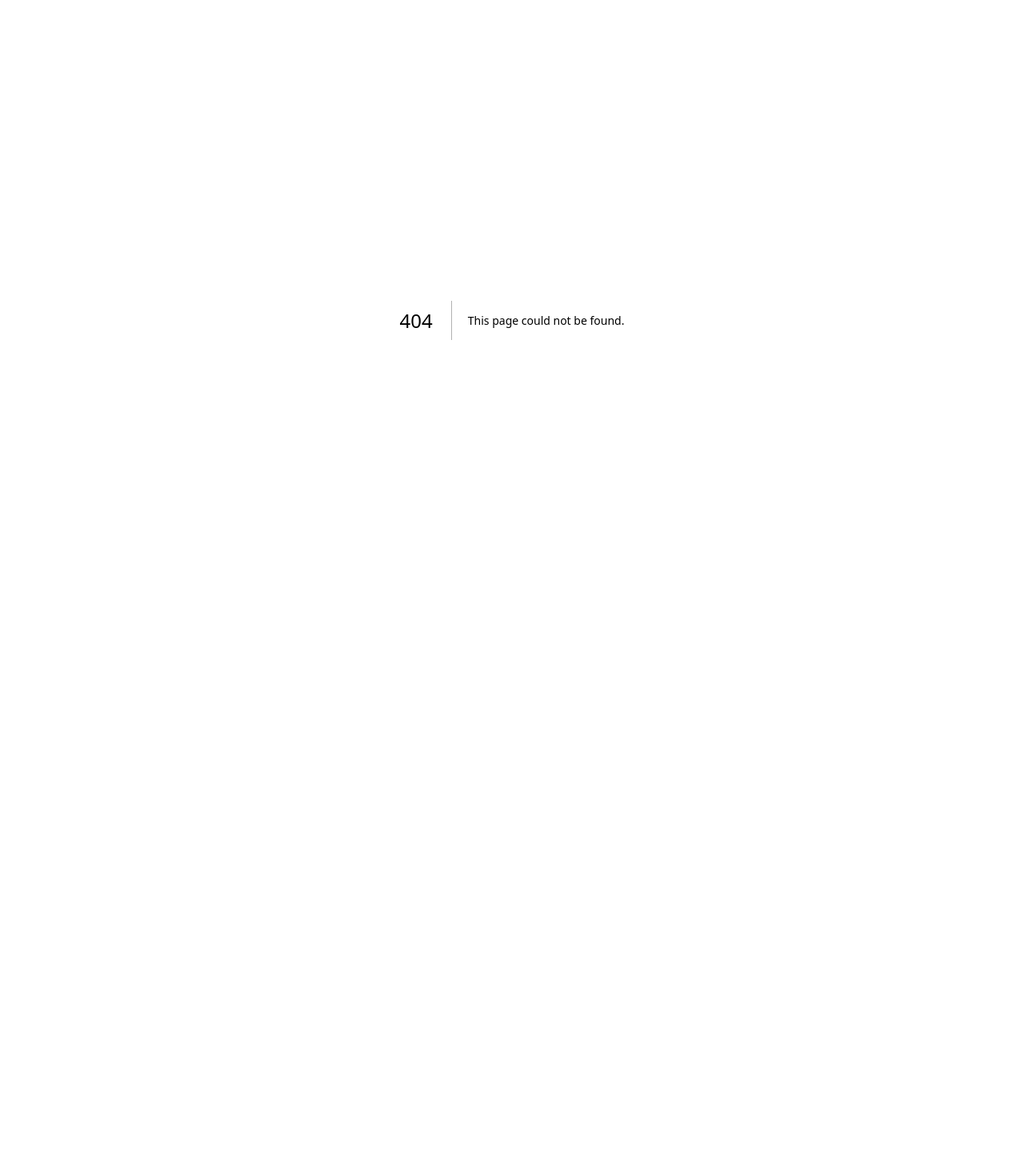
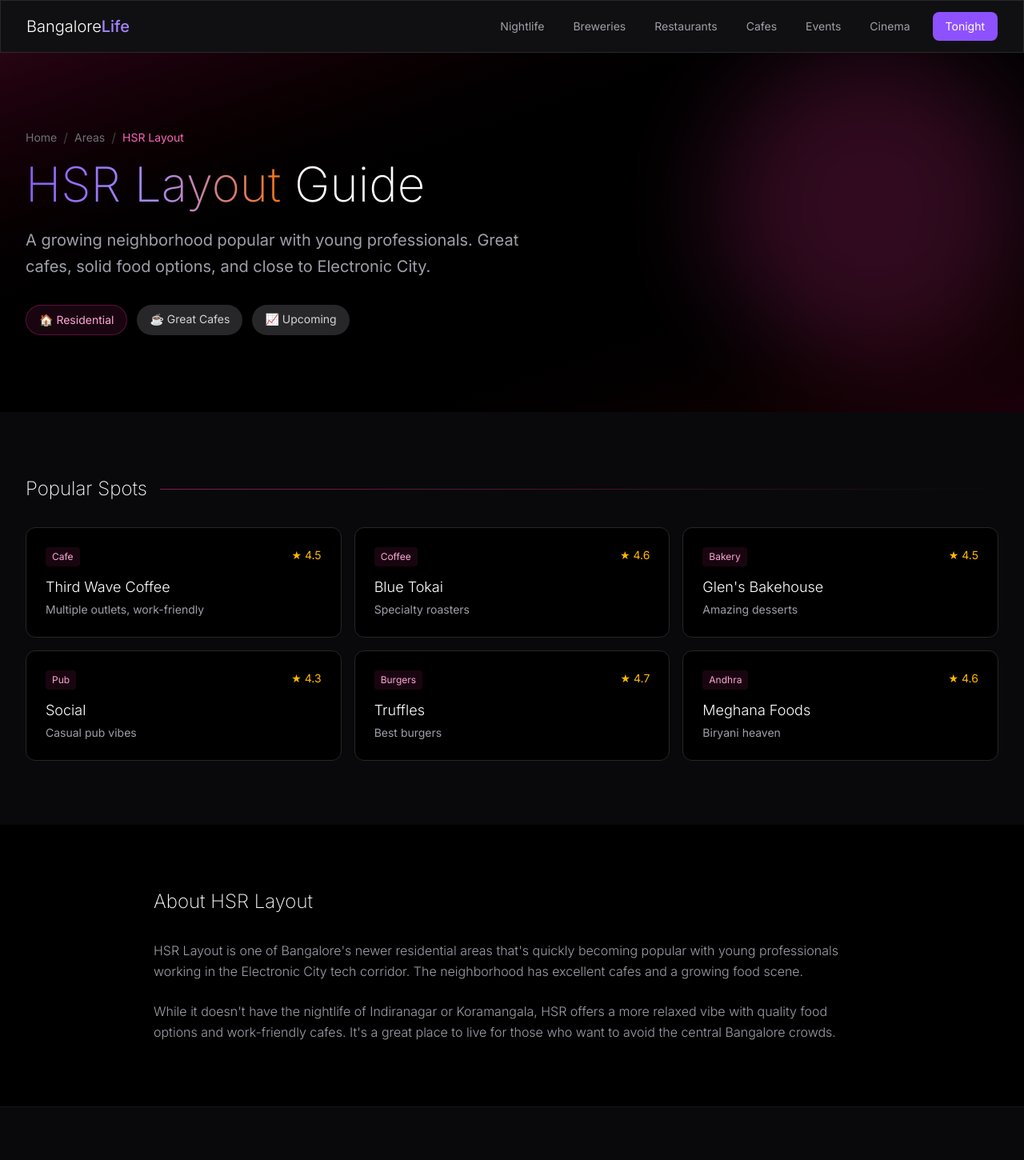
Before and after one commit to shareef6907/bangalorelife, a Next.js app: page /areas/hsr-layout in a window 1280 px wide. Before the commit this address had no page. Shown: the top 1450 px of the page at 80% size. Before the commit the page ends 800 px from the top, so only its background shows below. Built offline with nearby package versions, Linux system fonts and the light colour scheme.

Commit message:
Add HSR Layout area, About page - 17 pages total

```diff
--- /dev/null
+++ b/src/app/about/page.tsx
@@ -0,0 +1,73 @@
+import { Metadata } from "next";
+import Link from "next/link";
+import Header from "@/components/Header";
+import Footer from "@/components/Footer";
+
+export const metadata: Metadata = {
+  title: "About BangaloreLife - Your Guide to Namma Bengaluru",
+  description: "BangaloreLife is your ultimate guide to Bangalore's nightlife, restaurants, events, and experiences. Discover the best of India's pub capital.",
+};
+
+export default function AboutPage() {
+  return (
+    <>
+      <Header />
+      <main className="min-h-screen bg-black pt-16">
+        <section className="py-24 px-4 sm:px-6 lg:px-8">
+          <div className="max-w-4xl mx-auto">
+            <div className="flex items-center gap-2 mb-4">
+              <Link href="/" className="text-zinc-500 hover:text-violet-400 text-sm">Home</Link>
+              <span className="text-zinc-700">/</span>
+              <span className="text-violet-400 text-sm">About</span>
+            </div>
+
+            <h1 className="text-4xl sm:text-5xl font-extralight text-white mb-8">
+              About <span className="text-gradient">BangaloreLife</span>
+            </h1>
+
+            <div className="prose prose-invert prose-zinc max-w-none font-light">
+              <p className="text-xl text-zinc-400 leading-relaxed mb-8">
+                BangaloreLife is your definitive guide to experiencing Namma Bengaluru.
+                From legendary breweries to hidden speakeasies, from street food to
+                fine dining, we cover everything that makes Bangalore India&apos;s most
+                exciting city.
+              </p>
+
+              <h2 className="text-2xl font-extralight text-white mt-12 mb-4">Our Mission</h2>
+              <p className="text-zinc-400 leading-relaxed mb-6">
+                We believe locals and visitors deserve a better way to discover
+                Bangalore. Not generic listicles or paid promotions — but honest,
+                curated recommendations from people who actually know the city.
+              </p>
+
+              <h2 className="text-2xl font-extralight text-white mt-12 mb-4">What We Cover</h2>
+              <ul className="text-zinc-400 leading-relaxed space-y-3">
+                <li><strong className="text-white">Nightlife:</strong> Breweries, pubs, rooftop bars, clubs, and live music venues</li>
+                <li><strong className="text-white">Food:</strong> Restaurants, street food, cafes, and hidden gems</li>
+                <li><strong className="text-white">Events:</strong> Concerts, comedy shows, festivals, and experiences</li>
+                <li><strong className="text-white">Areas:</strong> Neighborhood guides for every part of the city</li>
+                <li><strong className="text-white">Getaways:</strong> Weekend escapes from the city</li>
+              </ul>
+
+              <h2 className="text-2xl font-extralight text-white mt-12 mb-4">Part of NightsOut Network</h2>
+              <p className="text-zinc-400 leading-relaxed mb-6">
+                BangaloreLife is part of the NightsOut network, covering cities
+                across India and the Middle East. Our sister sites include guides
+                for Dubai, Riyadh, and more.
+              </p>
+
+              <div className="mt-12 p-6 rounded-xl bg-zinc-900/50 border border-zinc-800">
+                <h3 className="text-lg font-light text-white mb-2">Get in Touch</h3>
+                <p className="text-zinc-400 text-sm">
+                  Have a suggestion or correction? Want to partner with us?
+                </p>
+                <p className="text-violet-400 mt-2">hello@bangalorelife.com</p>
+              </div>
+            </div>
+          </div>
+        </section>
+      </main>
+      <Footer />
+    </>
+  );
+}
--- /dev/null
+++ b/src/app/areas/hsr-layout/page.tsx
@@ -0,0 +1,116 @@
+import { Metadata } from "next";
+import Link from "next/link";
+import Header from "@/components/Header";
+import Footer from "@/components/Footer";
+
+export const metadata: Metadata = {
+  title: "HSR Layout Guide - Cafes, Restaurants & Growing Nightlife",
+  description: "Explore HSR Layout, Bangalore's upcoming neighborhood. Great cafes, restaurants, and a growing nightlife scene near Electronic City.",
+  openGraph: {
+    title: "HSR Layout Guide | BangaloreLife",
+    description: "HSR Layout - young professionals, great cafes, and growing nightlife.",
+  },
+};
+
+const venues = [
+  { name: "Third Wave Coffee", type: "Cafe", rating: "4.5", highlight: "Multiple outlets, work-friendly" },
+  { name: "Blue Tokai", type: "Coffee", rating: "4.6", highlight: "Specialty roasters" },
+  { name: "Glen's Bakehouse", type: "Bakery", rating: "4.5", highlight: "Amazing desserts" },
+  { name: "Social", type: "Pub", rating: "4.3", highlight: "Casual pub vibes" },
+  { name: "Truffles", type: "Burgers", rating: "4.7", highlight: "Best burgers" },
+  { name: "Meghana Foods", type: "Andhra", rating: "4.6", highlight: "Biryani heaven" },
+];
+
+export default function HSRLayoutPage() {
+  return (
+    <>
+      <Header />
+      <main className="min-h-screen bg-black pt-16">
+        <section className="relative py-24 px-4 sm:px-6 lg:px-8 overflow-hidden">
+          <div className="absolute inset-0 bg-gradient-to-br from-pink-900/30 via-black to-rose-900/20" />
+          <div className="absolute top-0 right-0 w-96 h-96 bg-pink-500/20 rounded-full blur-3xl" />
+
+          <div className="relative max-w-7xl mx-auto">
+            <div className="flex items-center gap-2 mb-4">
+              <Link href="/" className="text-zinc-500 hover:text-violet-400 text-sm">Home</Link>
+              <span className="text-zinc-700">/</span>
+              <Link href="/areas" className="text-zinc-500 hover:text-violet-400 text-sm">Areas</Link>
+              <span className="text-zinc-700">/</span>
+              <span className="text-pink-400 text-sm">HSR Layout</span>
+            </div>
+
+            <h1 className="text-4xl sm:text-5xl lg:text-6xl font-extralight text-white mb-6">
+              <span className="text-gradient">HSR Layout</span> Guide
+            </h1>
+            <p className="text-xl text-zinc-400 max-w-2xl leading-relaxed mb-8">
+              A growing neighborhood popular with young professionals.
+              Great cafes, solid food options, and close to Electronic City.
+            </p>
+
+            <div className="flex flex-wrap gap-3">
+              <span className="px-4 py-2 bg-pink-500/10 border border-pink-500/30 text-pink-300 rounded-full text-sm">
+                🏠 Residential
+              </span>
+              <span className="px-4 py-2 bg-zinc-800 text-zinc-300 rounded-full text-sm">
+                ☕ Great Cafes
+              </span>
+              <span className="px-4 py-2 bg-zinc-800 text-zinc-300 rounded-full text-sm">
+                📈 Upcoming
+              </span>
+            </div>
+          </div>
+        </section>
+
+        <section className="py-20 px-4 sm:px-6 lg:px-8 bg-zinc-950">
+          <div className="max-w-7xl mx-auto">
+            <div className="flex items-center gap-4 mb-8">
+              <h2 className="text-2xl font-extralight text-white">Popular Spots</h2>
+              <div className="h-px flex-1 bg-gradient-to-r from-pink-500/50 to-transparent" />
+            </div>
+
+            <div className="grid grid-cols-1 md:grid-cols-2 lg:grid-cols-3 gap-4">
+              {venues.map((venue) => (
+                <div
+                  key={venue.name}
+                  className="group p-6 rounded-xl bg-black border border-zinc-800 hover:border-pink-500/30 transition-all"
+                >
+                  <div className="flex justify-between items-start mb-3">
+                    <span className="text-xs px-2 py-1 bg-pink-500/10 text-pink-300 rounded">
+                      {venue.type}
+                    </span>
+                    <span className="text-sm text-amber-400">★ {venue.rating}</span>
+                  </div>
+                  <h3 className="text-lg font-light text-white group-hover:text-pink-300 transition-colors mb-1">
+                    {venue.name}
+                  </h3>
+                  <p className="text-sm text-zinc-400">{venue.highlight}</p>
+                </div>
+              ))}
+            </div>
+          </div>
+        </section>
+
+        <section className="py-20 px-4 sm:px-6 lg:px-8 bg-black">
+          <div className="max-w-4xl mx-auto">
+            <h2 className="text-2xl font-extralight text-white mb-8">About HSR Layout</h2>
+            <div className="prose prose-invert prose-zinc max-w-none font-light">
+              <p className="text-zinc-400 leading-relaxed mb-6">
+                HSR Layout is one of Bangalore&apos;s newer residential areas that&apos;s
+                quickly becoming popular with young professionals working in the
+                Electronic City tech corridor. The neighborhood has excellent cafes
+                and a growing food scene.
+              </p>
+              <p className="text-zinc-400 leading-relaxed">
+                While it doesn&apos;t have the nightlife of Indiranagar or Koramangala,
+                HSR offers a more relaxed vibe with quality food options and
+                work-friendly cafes. It&apos;s a great place to live for those who
+                want to avoid the central Bangalore crowds.
+              </p>
+            </div>
+          </div>
+        </section>
+      </main>
+      <Footer />
+    </>
+  );
+}
```
